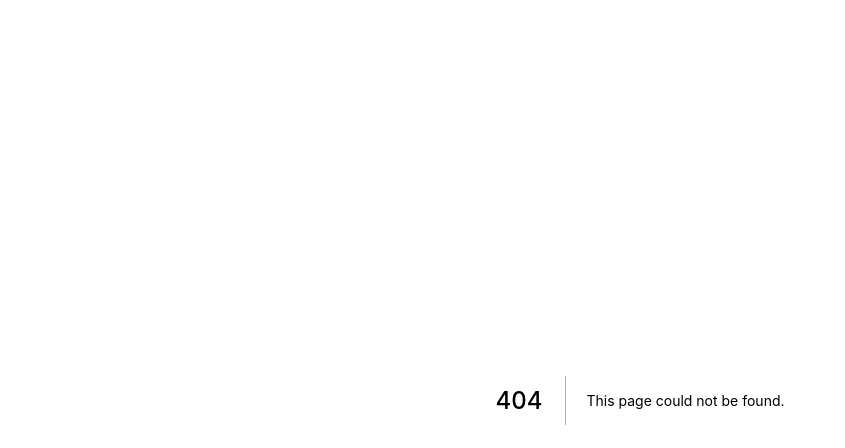
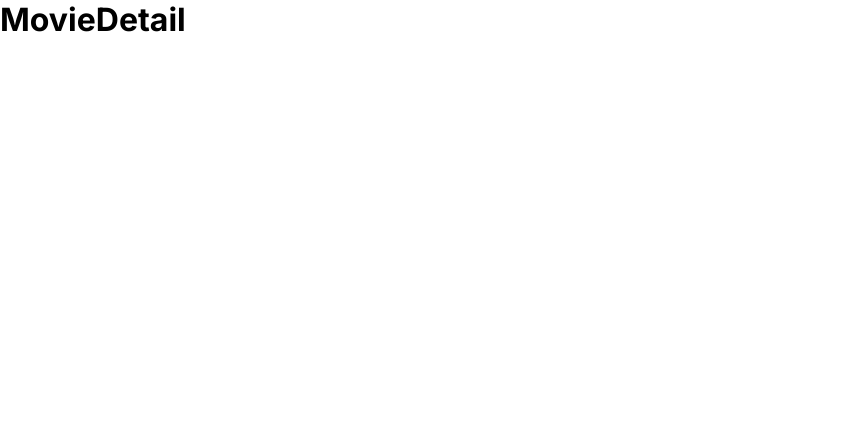
Before and after one commit to wgoulaart/imdb-films, a Next.js app: page /movie-detail in a window 1280 px wide. Before the commit this address had no page. Shown: the top 448 px of the page, without its empty margins (0-845 px from the left). Built offline with nearby package versions, Linux system fonts and the light colour scheme.

Commit message:
feat(Actor,Movie,Search): Criação das páginas e rotas obrigatórias
Actor Detail, Movie Detail, Search

```diff
--- /dev/null
+++ b/src/pages/movie-detail.tsx
@@ -0,0 +1,7 @@
+import type { NextPage } from 'next'
+
+const MovieDetail: NextPage = () => {
+  return <h1>MovieDetail</h1>
+}
+
+export default MovieDetail
```
Also changed, not shown: src/pages/actor-detail.tsx (added, +7 -0 lines), src/pages/search.tsx (added, +7 -0 lines).
